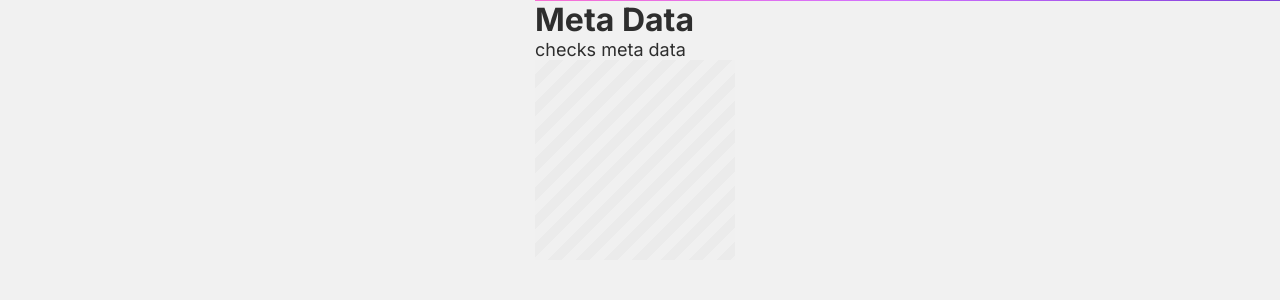
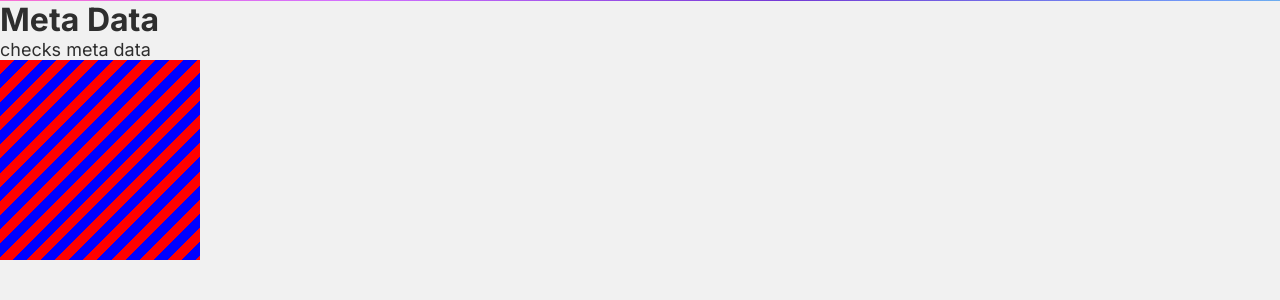
Before and after one commit to BigBadBodyPillow/metaData, a SvelteKit app: page / in a window 1280 px wide. Shown: the top 300 px of the page. Built offline with nearby package versions, Linux system fonts and the light colour scheme.

Commit message:
fix styling on root

```diff
--- a/src/routes/+page.svelte
+++ b/src/routes/+page.svelte
@@ -3,15 +3,12 @@
 <div class="square"></div>
 
 <style>
-  :root {
-    display: flex;
-    justify-content: center;
-  }
-
   .square {
     --stripe-width: 10px;
-    --stripe1-colour: light-dark(rgb(240, 240, 240), rgb(15, 15, 15));
-    --stripe2-colour: light-dark(rgb(235, 235, 235), rgb(20, 20, 20));
+    --stripe1-colour: red;
+    --stripe2-colour: blue;
+    /* --stripe1-colour: light-dark(rgb(240, 240, 240), rgb(15, 15, 15));
+    --stripe2-colour: light-dark(rgb(235, 235, 235), rgb(20, 20, 20)); */
 
     width: 200px;
     aspect-ratio: 1/1;
```
